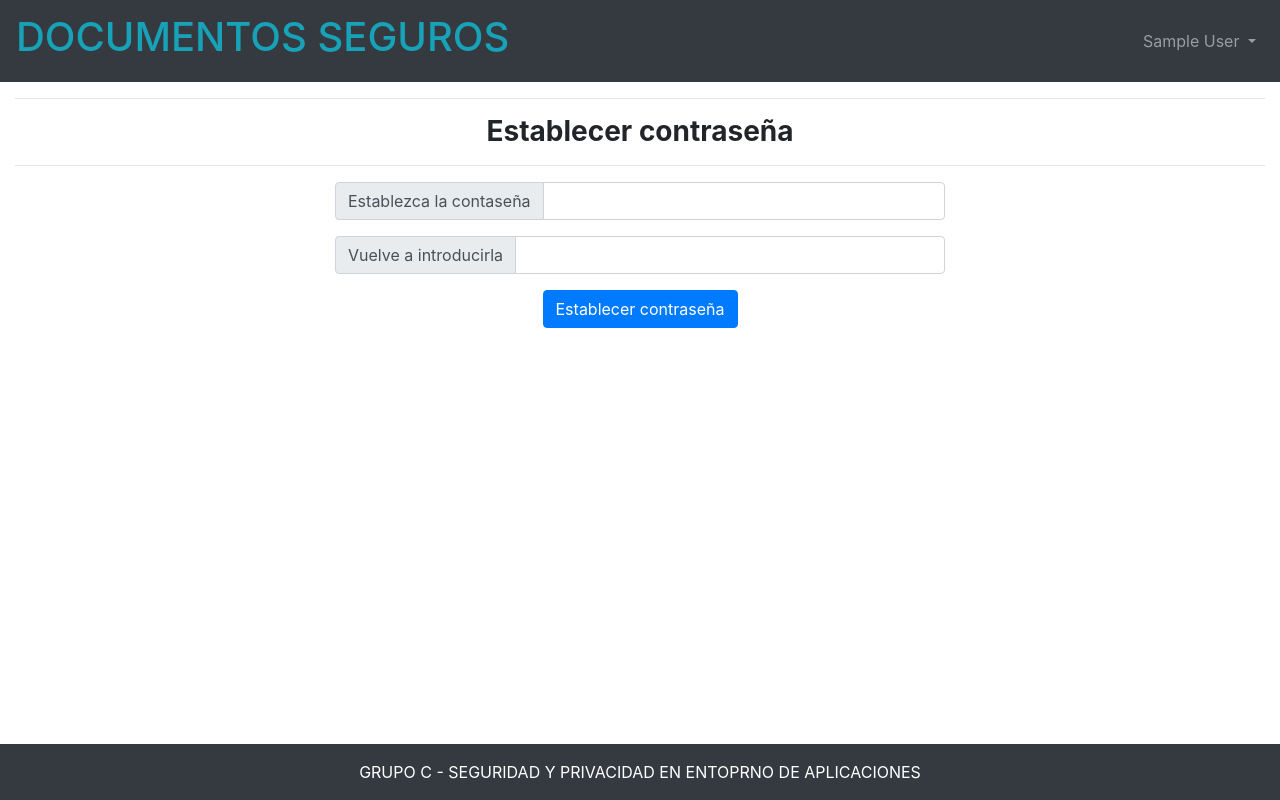
After one commit to muerterauda/practica2SeguridadServidor, a Flask app: page /serviciosBasicos/establecerPassword in a window 1280 px wide. The commit adds this page. Run offline with Flask 2, Linux system fonts and the light colour scheme; the visitor is signed in with stand-in values (Sample User, id 1); style sheets or scripts are compiled from the project's sources; some libraries are stand-ins or nearby versions.

Commit message:
Html para establecer la contraseña añadida

```diff
--- a/main.py
+++ b/main.py
@@ -122,7 +122,8 @@ def callback():
             email = user_data['email']
             user = find_user_by_id(email)
             if user is None:
-                dicccionario_usuario = {'id': email, 'name': user_data['name'], 'avatar': user_data['picture']}
+                dicccionario_usuario = {'id': email, 'name': user_data['name'], 'avatar': user_data['picture'],
+                                        'password': ''}
                 user = User(dicccionario_usuario)
                 save_user(user)
                 user = find_user_by_id(email)
--- a/mongo/entity/usuario.py
+++ b/mongo/entity/usuario.py
@@ -10,12 +10,14 @@ class User(UserMixin):
         self.id = diccionario.get('id')
         self.name = diccionario.get('name')
         self.avatar = diccionario.get('avatar')
-        self.__admin = diccionario.get('admin')
-        if not self.__admin:
-            self.__admin = False
+        self.__password = diccionario.get('password')
 
     def user_to_dict(self) -> dict:
-        return {"id": self.id, "name": self.name, "avatar": self.avatar, "admin": self.__admin}
+        return {"id": self.id, "name": self.name, "avatar": self.avatar, 'password': self.__password}
+
+    @property
+    def password(self):
+        return self.__password
 
     @property
     def id_mongo(self):
@@ -26,10 +28,6 @@ class User(UserMixin):
         return str(self.__id_mongo)
 
     @property
-    def get_admin(self):
-        return self.__admin
-
-    @property
     def nombre_email(self):
         return self.id.split('@')[0]
 
--- a/servicios/servicios_basicos.py
+++ b/servicios/servicios_basicos.py
@@ -1,14 +1,18 @@
-
-import base64
-
-from flask import Blueprint, redirect, url_for, render_template, request
+from flask import Blueprint, redirect, url_for, request, render_template
 from flask_login import login_required, current_user
 
+servicios_basicos_bp = Blueprint('Seguridad_servicios_basicos', __name__, template_folder='templates')
 
-servicios_basicos_bp = Blueprint('Seguridad_servicios_basicos', __name__, template_folder='templates')
+
+@servicios_basicos_bp.route("/establecerPassword", methods=['GET'])
+@login_required
+def establecer_password_html():
+    user = current_user
+    return render_template("establecerPassword.html", user=user)
 
 @servicios_basicos_bp.route("/subirArchivo", methods=['POST'])
 @login_required
 def recoger_datos_creacion():
+    user = current_user
     archivo = request.files.getlist("archivoSubir")
     return redirect(url_for('inicio'))
--- /dev/null
+++ b/templates/establecerPassword.html
@@ -0,0 +1,43 @@
+{% extends "base.html" %}
+{% block head %}
+<meta charset="UTF-8">
+<title>Aplicacion - Password</title>
+
+<link rel="stylesheet" href="https://use.fontawesome.com/releases/v5.5.0/css/all.css">
+{% endblock %}
+
+{% block content %}
+
+</head>
+<body>
+<div class="container-fluid">
+    <hr>
+    <div class="container-header text-center"><h3><b>Establecer contraseña</b></h3></div>
+    <hr>
+    <div class="row flex-x1-nowrap text-center" style="margin-bottom: 10px;">
+        <div class="offset-lg-3 col-lg-6 col-md-8">
+            {% if user.password != '' %}
+            <form lang="es" action="/serviciosBasicos/establecerContraseña" method="POST" id="myForm">
+                <div class="input-group mb-3">
+                    <div class="input-group-prepend">
+                        <span class="input-group-text" id="text-password-1">Establezca la contaseña</span>
+                    </div>
+                    <input type="text" class="form-control" id="password-1" aria-describedby="basic-addon3">
+                </div>
+                <div class="input-group mb-3">
+                    <div class="input-group-prepend">
+                        <span class="input-group-text" id="text-password-2">Vuelve a introducirla</span>
+                    </div>
+                    <input type="text" class="form-control" id="password-2" aria-describedby="basic-addon3">
+                </div>
+                <button type="button" class="btn btn-primary">Establecer contrase&ntilde;a</button>
+            </form>
+            {% else %}
+            {% endif %}
+        </div>
+    </div>
+</div>
+
+{% include "footer.html" %}
+</body>
+{% endblock %}
--- a/templates/footer.html
+++ b/templates/footer.html
@@ -9,4 +9,5 @@
 <script src="https://stackpath.bootstrapcdn.com/bootstrap/4.4.1/js/bootstrap.min.js"
         crossorigin="anonymous"></script>
 <script src="https://cdn.polyfill.io/v2/polyfill.min.js?features=requestAnimationFrame,Element.prototype.classList,URL"></script>
+<script src="https://cdnjs.cloudflare.com/ajax/libs/crypto-js/3.1.2/rollups/aes.js" integrity="sha256-/H4YS+7aYb9kJ5OKhFYPUjSJdrtV6AeyJOtTkw6X72o=" crossorigin="anonymous"></script>
 {% endblock %}
```
Also changed, not shown: templates/inicio.html (+10 -3 lines).
